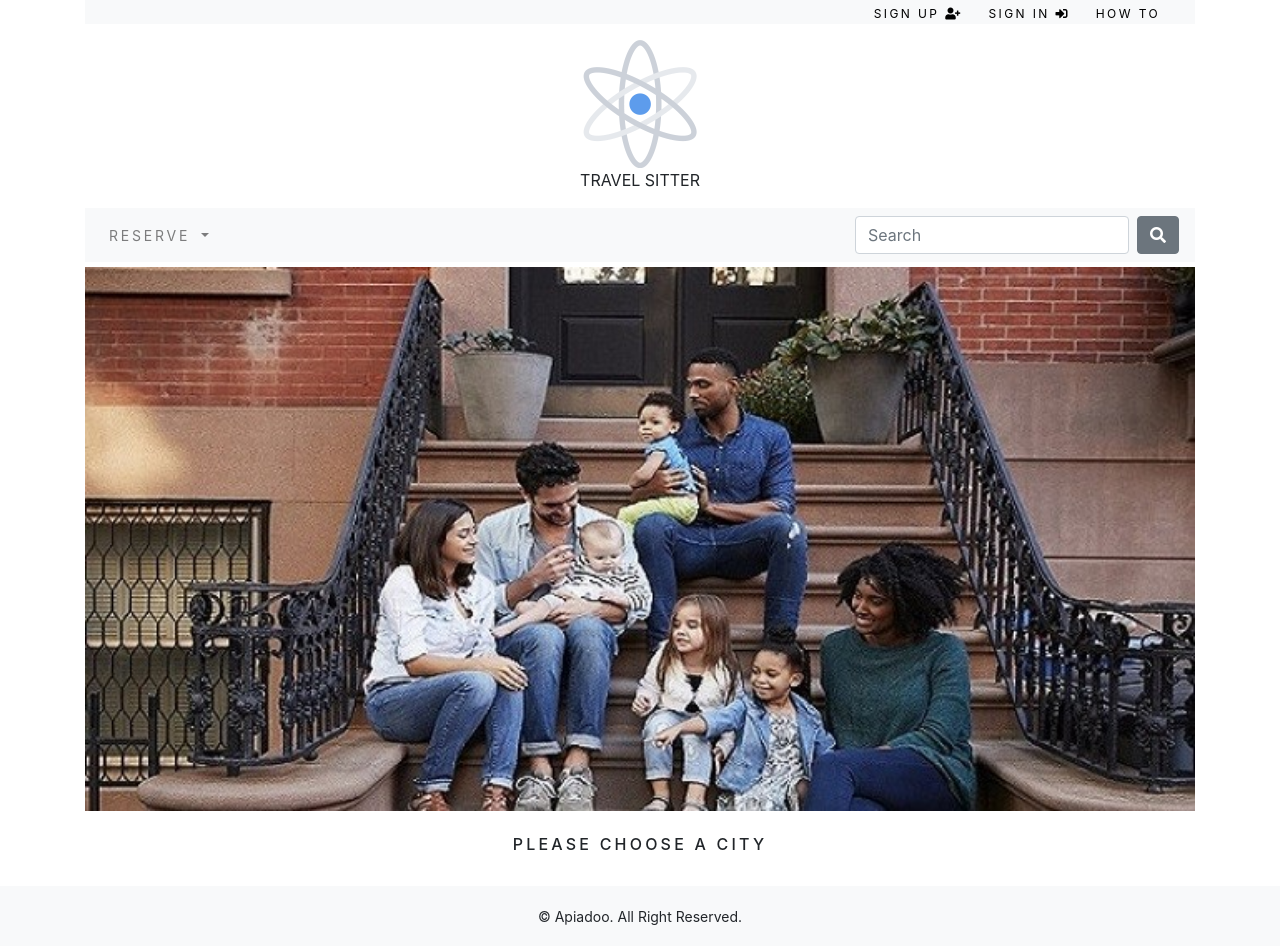
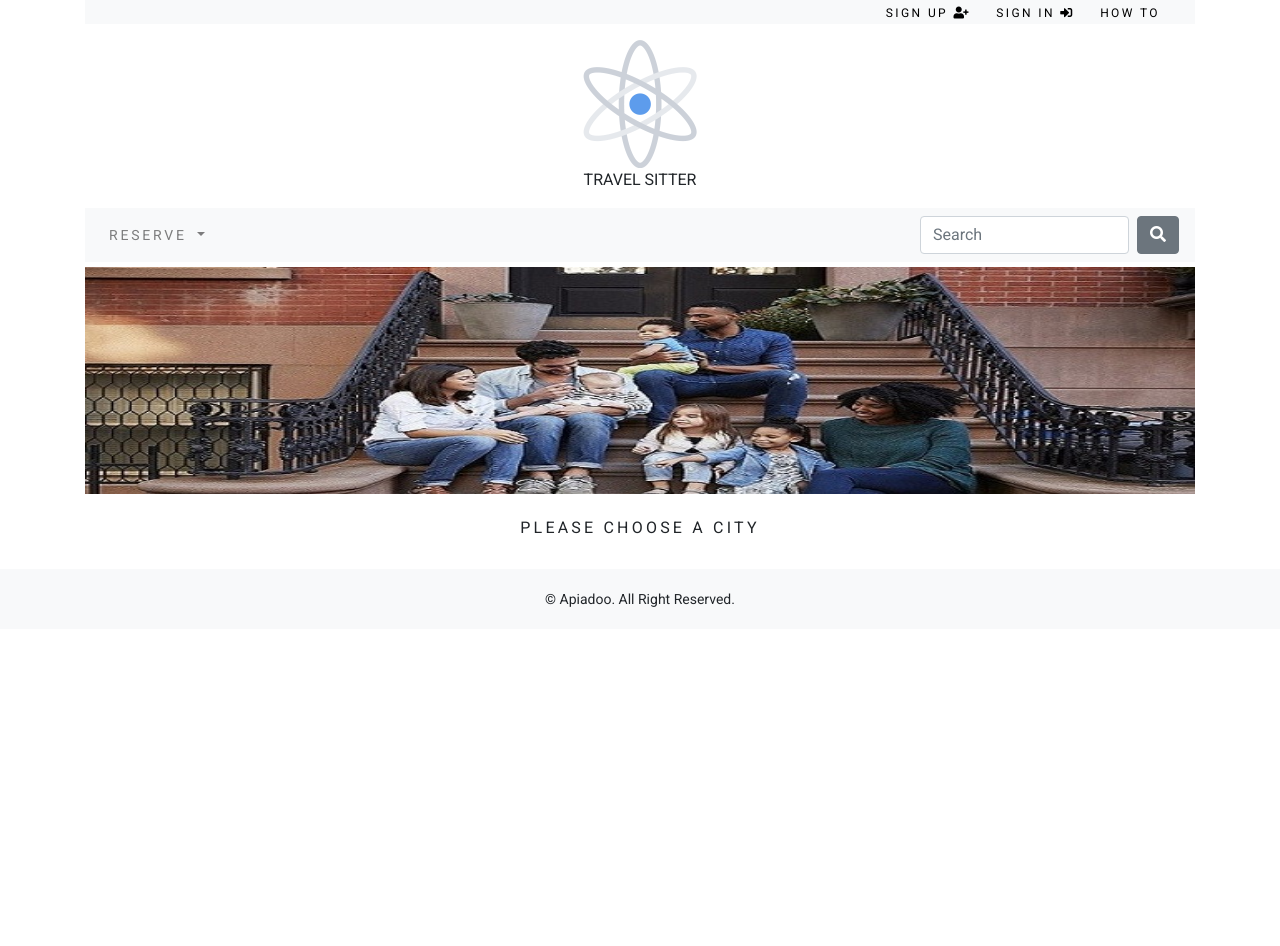
Before and after one commit to milovanv365/python-django-booking-app, a Django app: page / in a window 1280 px wide. After the commit the page ends 607 px from the top, so only its background shows below. Run offline with Django 3.2, Linux system fonts and the light colour scheme; data that the repository does not hold is empty; some libraries are stand-ins or nearby versions.

Commit message:
Fixed No.9 'Some fix'

```diff
--- a/search_app/urls.py
+++ b/search_app/urls.py
@@ -1,7 +1,7 @@
 from django.urls import path
 from . import views
 
-app_name='search_app'
+app_name = 'search_app'
 
 urlpatterns = [
         path('', views.searchResult, name='searchResult'),
--- a/search_app/views.py
+++ b/search_app/views.py
@@ -1,11 +1,13 @@
 from django.shortcuts import render
 from service.models import City
 from django.db.models import Q
+
 
 def searchResult(request):
     cities = None
     query = None
     if 'q' in request.GET:
         query = request.GET.get('q')
-        cities = City.objects.all().filter(Q(name__contains=query) | Q(description__contains=query))
-    return render(request, 'search.html', {'query':query, 'cities':cities})
+        # cities = City.objects.all().filter(Q(name__contains=query) | Q(description__contains=query))
+        cities = City.objects.filter(Q(name__icontains=query) | Q(description__icontains=query))
+    return render(request, 'search.html', {'query': query, 'cities': cities})
--- a/service/templates/base.html
+++ b/service/templates/base.html
@@ -6,9 +6,9 @@
     <meta name="viewport" content="width=device-width, initial-scale=1, shrink-to-fit=no">
     <meta name="description" content="{% block metadescription %}{% endblock %}">
     <link href="https://fonts.googleapis.com/css?family=Roboto&display=swap" rel="stylesheet">
-    <link rel="stylesheet" href="{% static 'css/custom.css' %}">
     <link rel="stylesheet" href="{% static 'css/bootstrap.min.css' %}">
     <link rel="stylesheet" type="text/css" href="{% static 'css/all.min.css'%}">
+    <link rel="stylesheet" href="{% static 'css/custom.css' %}">
     <title>{% block title %}{% endblock %}</title>
 </head>
 <body>
--- a/static/css/custom.css
+++ b/static/css/custom.css
@@ -36,7 +36,8 @@ body {
 }
 .my_image {
     width: 100%;
-    height: auto;
+    height: 232px;
+    /*height: auto;*/
 }
 .my_title {
     font-size: 16px;
```
